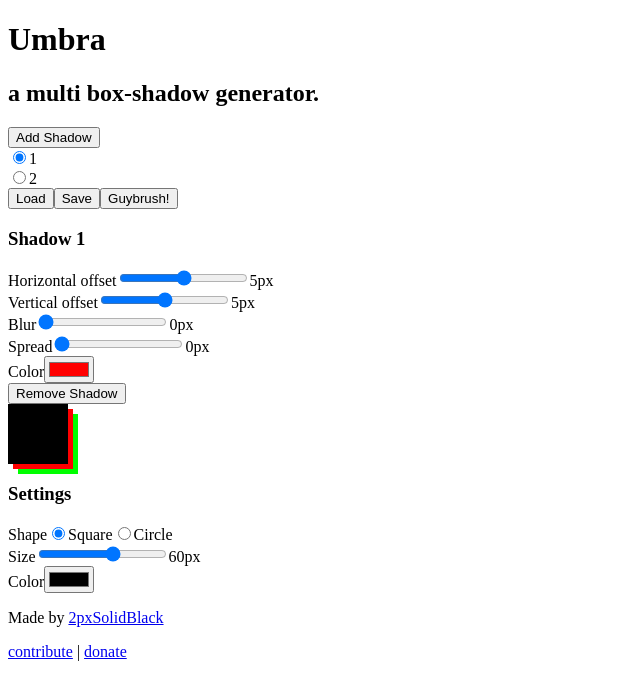
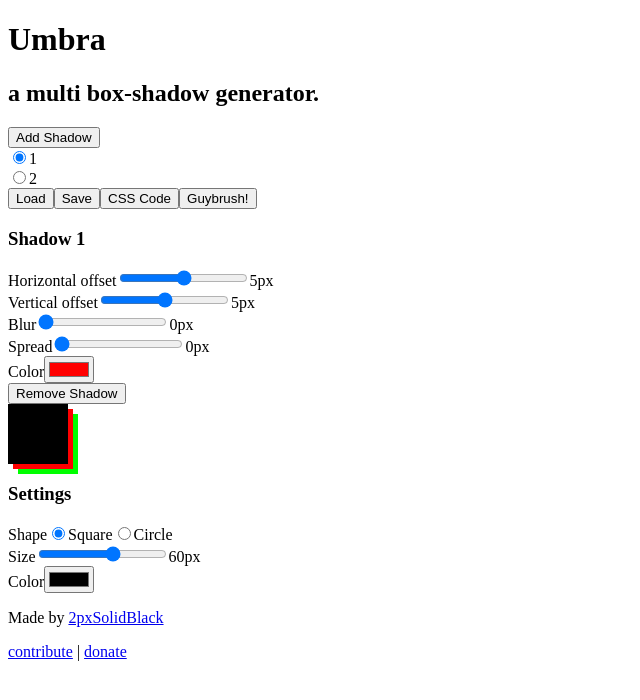
Before and after one commit to carlotm/umbra, a Vue app: page / in a window 1280 px wide. Shown: the top 700 px of the page, without its empty margins (0-640 px from the left). Built offline with nearby package versions, Linux system fonts and the light colour scheme.

Commit message:
Add a button to export css code

```diff
--- a/package.json
+++ b/package.json
@@ -20,7 +20,7 @@
     "@vue/test-utils": "^1.0.0-beta.16",
     "chai": "^4.1.2",
     "extract-text-webpack-plugin": "^3.0.2",
-    "node-sass": "^4.9.0",
+    "node-sass": "^4.13.1",
     "sass-loader": "^7.0.1",
     "vue-template-compiler": "^2.5.16"
   },
--- a/src/components/Shadows.vue
+++ b/src/components/Shadows.vue
@@ -18,6 +18,9 @@
         accept=".json" @change="load" />
     <button class="btn btn--transparent" @click="save">
         Save
+    </button>
+    <button class="btn btn--transparent" @click="exportCSS">
+        CSS Code
     </button>
     <button class="btn btn--transparent" @click="loadExample">
         Guybrush!
@@ -62,6 +65,9 @@ export default {
         save() {
             this.$store.dispatch('save');
         },
+        exportCSS() {
+            this.$store.dispatch('export');
+        },
     }
 }
 </script>
--- a/src/store.js
+++ b/src/store.js
@@ -172,5 +172,8 @@ export default new Vuex.Store({
         save(context) {
             context.commit('SAVE');
         },
+        export(context) {
+            alert(context.getters.cssString);
+        },
     }
 })
```
Also changed, not shown: 1 other file (tests, documents, lock files or other folders).
